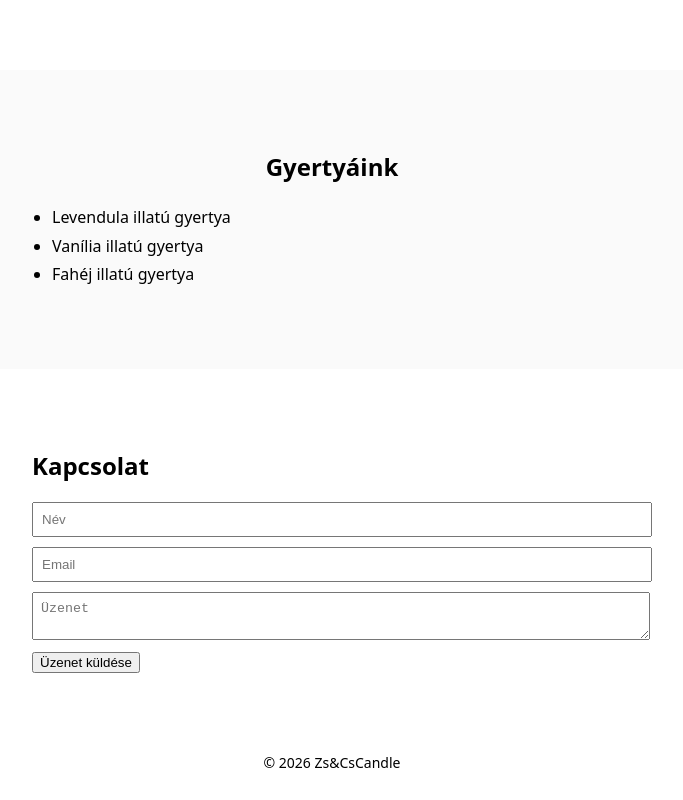
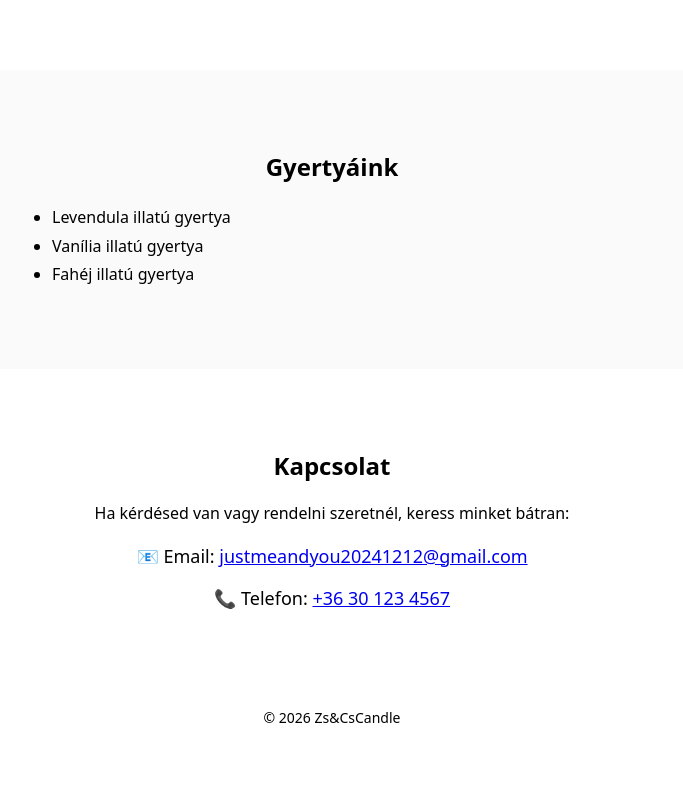
Before and after one commit to zscscandle-website/zscscandle, a Next.js app: page / in a window 1280 px wide. Shown: the part 751-1551 px from the top of the page, without its empty margins (308-991 px from the left). After the commit the page ends 1506 px from the top, so only its background shows below. Built offline with nearby package versions, Linux system fonts and the light colour scheme.

Commit message:
Update CandleWebsite.jsx

```diff
--- a/components/CandleWebsite.jsx
+++ b/components/CandleWebsite.jsx
@@ -63,24 +63,35 @@ export default function CandleWebsite() {
       </section>
 
       {/* KAPCSOLAT */}
-      <section style={{ padding: "60px 20px", maxWidth: "600px", margin: "0 auto" }}>
-        <h2>Kapcsolat</h2>
-        <form>
-          <input
-            placeholder="Név"
-            style={{ display: "block", width: "100%", marginBottom: "10px", padding: "8px" }}
-          />
-          <input
-            placeholder="Email"
-            style={{ display: "block", width: "100%", marginBottom: "10px", padding: "8px" }}
-          />
-          <textarea
-            placeholder="Üzenet"
-            style={{ display: "block", width: "100%", marginBottom: "10px", padding: "8px" }}
-          />
-          <button type="submit">Üzenet küldése</button>
-        </form>
-      </section>
+<section
+  style={{
+    padding: "60px 20px",
+    maxWidth: "600px",
+    margin: "0 auto",
+    textAlign: "center"
+  }}
+>
+  <h2>Kapcsolat</h2>
+
+  <p style={{ marginBottom: "20px" }}>
+    Ha kérdésed van vagy rendelni szeretnél, keress minket bátran:
+  </p>
+
+  <p style={{ fontSize: "18px", marginBottom: "10px" }}>
+    📧 Email:{" "}
+    <a href="mailto:justmeandyou20241212@gmail.com">
+      justmeandyou20241212@gmail.com
+    </a>
+  </p>
+
+  <p style={{ fontSize: "18px" }}>
+    📞 Telefon:{" "}
+    <a href="tel:+36706334104">
+      +36 30 123 4567
+    </a>
+  </p>
+</section>
+
 
       {/* FOOTER */}
       <footer style={{ textAlign: "center", padding: "20px", fontSize: "14px" }}>
```
